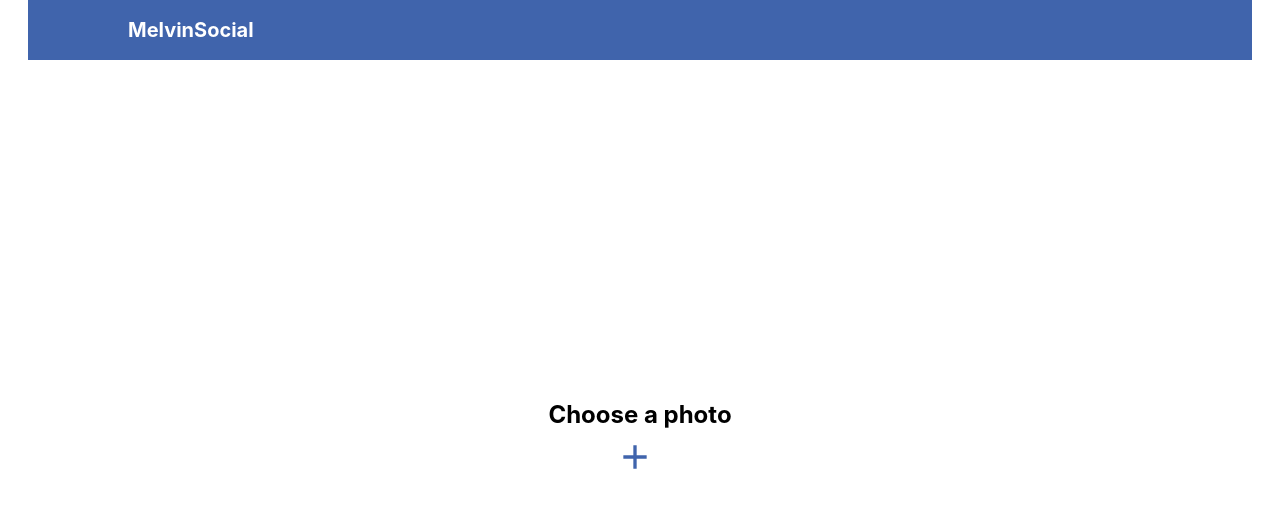
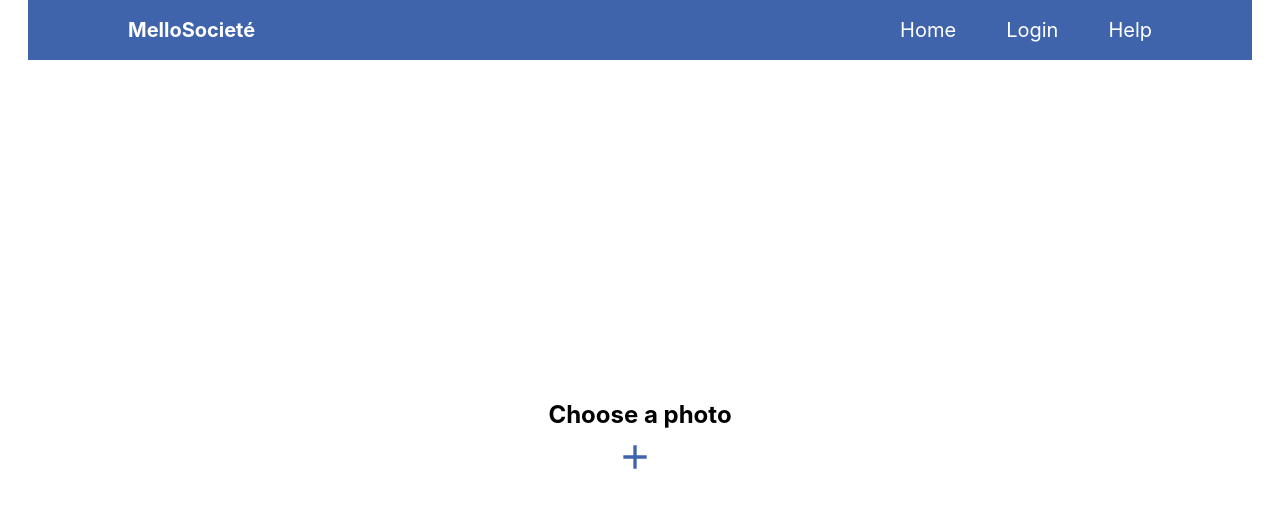
Before and after one commit to melvintivane/ai-face-detection-app, a React (Vite) app: page / in a window 1280 px wide. Shown: the top 508 px of the page. Built offline with nearby package versions, Linux system fonts and the light colour scheme.

Commit message:
Update text and add links in the Navbar

```diff
--- a/src/components/navbar/Navbar.jsx
+++ b/src/components/navbar/Navbar.jsx
@@ -3,9 +3,15 @@ import React from "react";
 const Navbar = () => {
   return (
     <div className="navbar">
-        <span>MelvinSocial</span>
+      <span>MelloSocieté</span>
+
+      <div className="nav">
+        <span>Home</span>
+        <span>Login</span>
+        <span>Help</span>
+      </div>
     </div>
-  )
+  );
 };
 
 export default Navbar;
```
